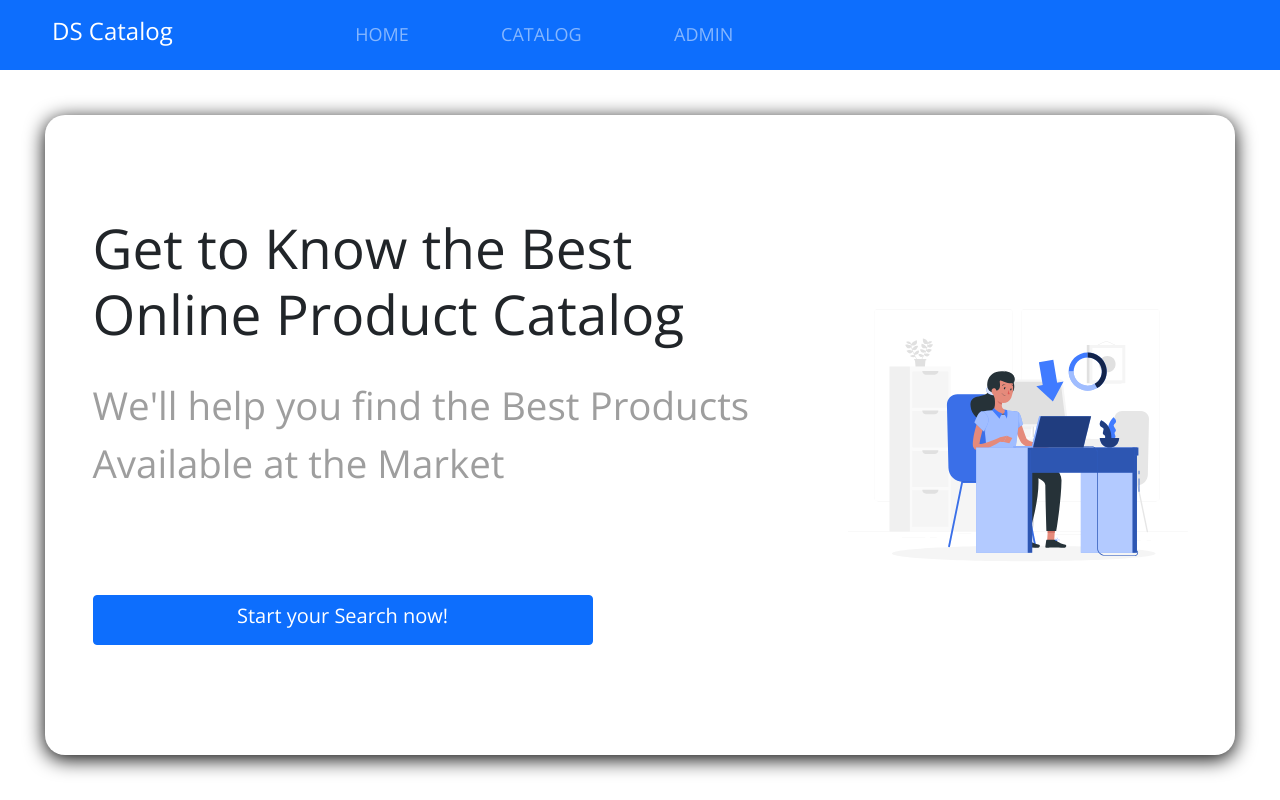
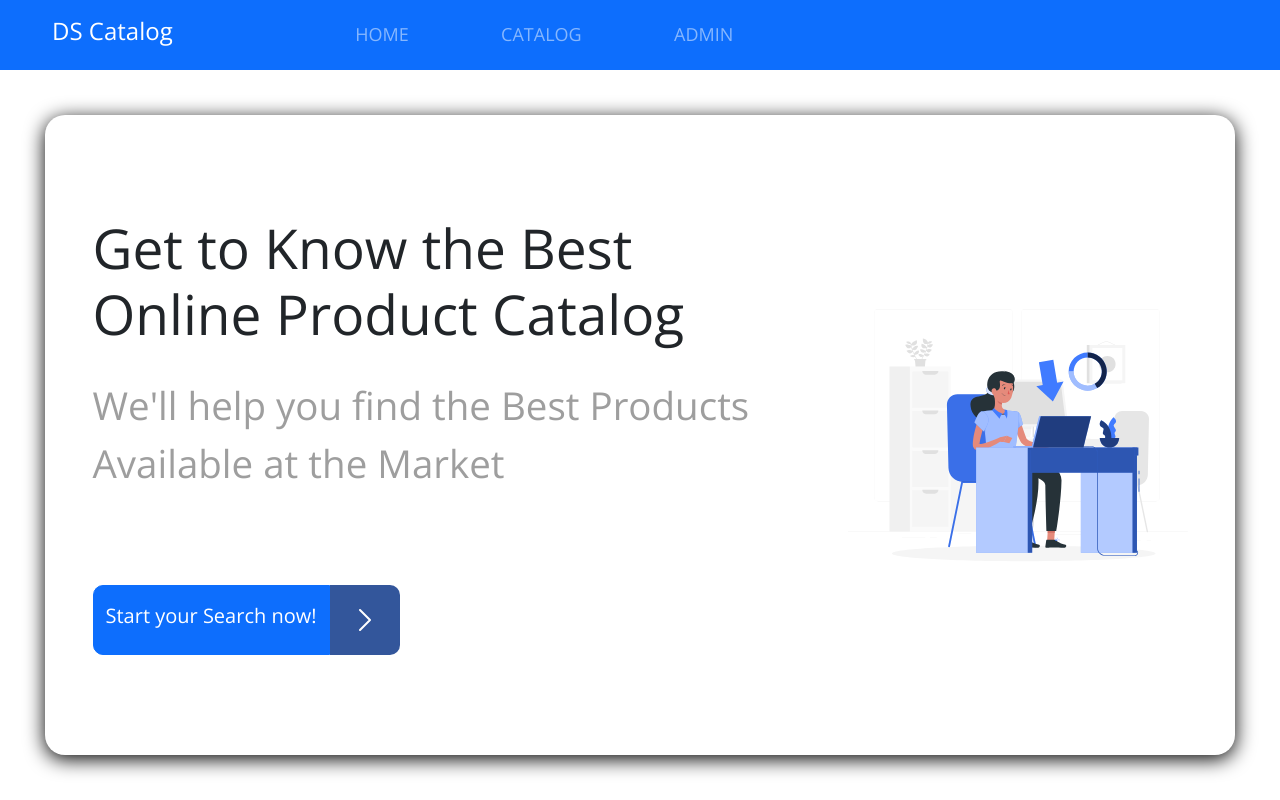
Before and after one commit to CarlosLaurine/Complete-DS-Catalog-App, a React (Create React App) app in the folder frontend-web/: page / in a window 1280 px wide. Built offline with nearby package versions, Linux system fonts and the light colour scheme.

Commit message:
ButtonIcon Component Custom Style and Responsivity Breakpoints Implemented

```diff
--- a/frontend-web/src/components/ButtonIcon/index.tsx
+++ b/frontend-web/src/components/ButtonIcon/index.tsx
@@ -1,10 +1,16 @@
 import './style.css';
+import { ReactComponent as ArrowIcon } from 'assets/images/arrow-icon.svg';
 
 const ButtonIcon = () => {
   return (
-    <button className="button-icon btn btn-primary">
-      <h5>Start your Search now!</h5>
-    </button>
+    <div className="btn-container">
+      <button className="btn btn-primary">
+        <h5>Start your Search now!</h5>
+      </button>
+      <div className="btn-icon-container">
+        <ArrowIcon/>
+      </div>
+    </div>
   );
 };
 
--- a/frontend-web/src/components/ButtonIcon/style.css
+++ b/frontend-web/src/components/ButtonIcon/style.css
@@ -1,3 +1,33 @@
-.button-icon {
+.btn-container {
+  display: flex;
+}
+
+.btn-container button {
+  border-radius: 10px 0px 0px 10px;
+}
+
+btn h5 {
+  font-size: 14px;
+  text-transform: uppercase;
+  color: #ffff;
+}
+
+.btn-icon-container {
+  display: flex;
+  align-items: center;
+  justify-content: center;
   height: 50px;
+  width: 50px;
+  background-color: #33569b;
+  border-radius: 0px 10px 10px 0px;
 }
+
+@media (min-width: 576px) {
+  btn h5 {
+    font-size: 18px;
+  }
+  .btn-icon-container {
+    height: 70px;
+    width: 70px;
+  }
+}
--- a/frontend-web/src/pages/Home/index.tsx
+++ b/frontend-web/src/pages/Home/index.tsx
@@ -15,9 +15,11 @@
                 We'll help you find the Best Products Available at the Market
               </p>
             </div>
-            <Link to="/products">
-              <ButtonIcon />
-            </Link>
+            <div>
+              <Link to="/products">
+                <ButtonIcon />
+              </Link>
+            </div>
           </div>
 
           <div className="home-image-container">
--- a/frontend-web/src/pages/Home/style.css
+++ b/frontend-web/src/pages/Home/style.css
@@ -43,10 +43,6 @@
   .home-container {
     font-size: 35px;
     padding: 15px;
-  }
-
-  .home-container button {
-    width: 500px;
   }
 
   .home-content-container h1 {
```
Also changed, not shown: frontend-web/src/assets/images/arrow-icon.svg (added).
